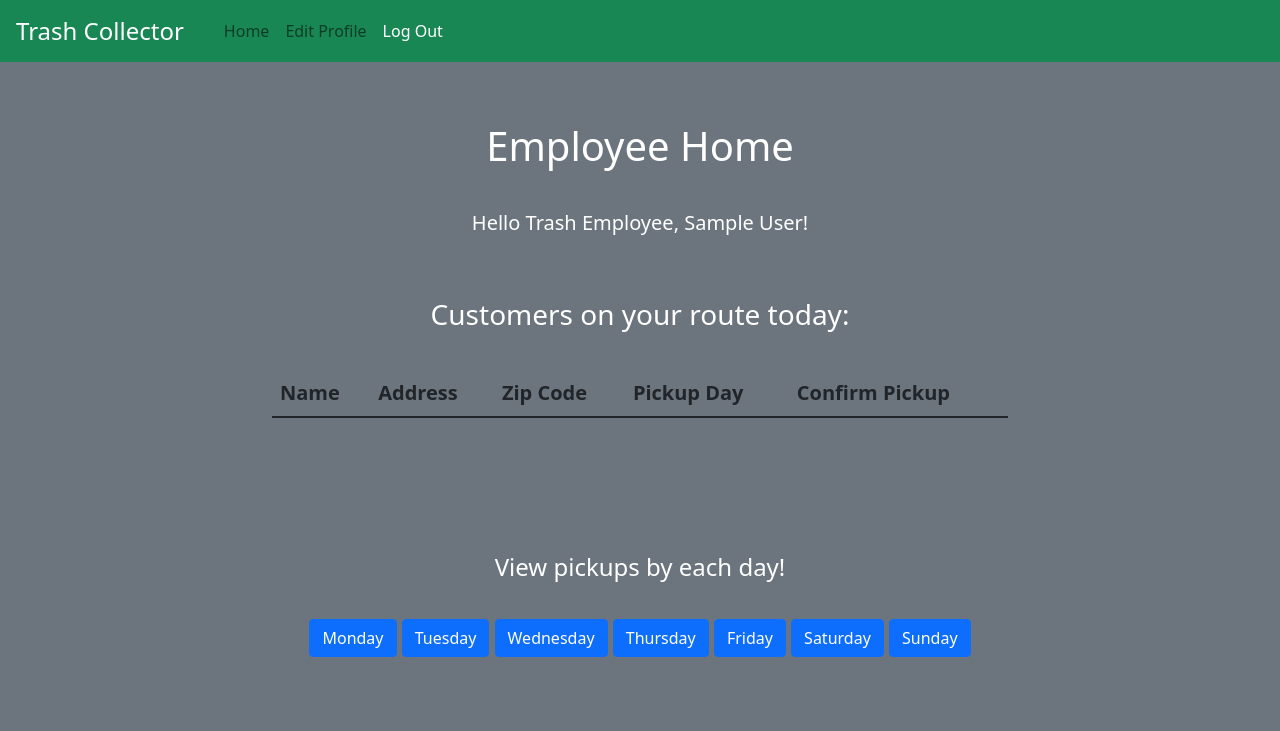
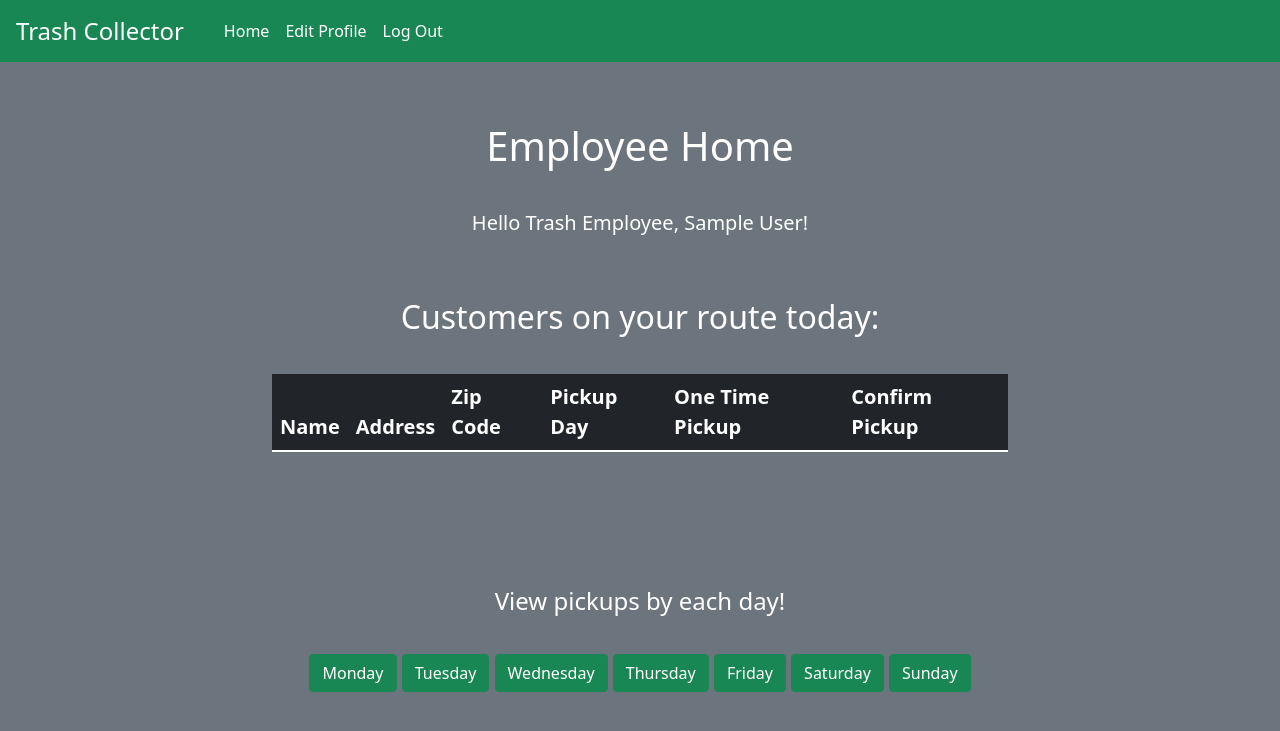
Before and after one commit to Payner01/dcc-trashcollector, a Django app: page /employees/ in a window 1280 px wide. Shown: the top 731 px of the page. Run offline with Django 3.2, Linux system fonts and the light colour scheme; a user stored in the database is signed in; tables that the repository leaves empty hold one stand-in row (values such as "Sample post"); lists and menus that the app fills with data are empty.

Commit message:
added styling to employee table

```diff
--- a/trash_collector/customers/templates/customers/index.html
+++ b/trash_collector/customers/templates/customers/index.html
@@ -7,7 +7,7 @@
 {% block content %}
   {% if user.is_authenticated %}
         <br />
-        Hello {{ logged_in_customer.name }}!<br />
+        Hello Trash Customer, {{ logged_in_customer.name }}!<br />
         Address: {{ logged_in_customer.address }} {{logged_in_customer.zip_code }}<br />
         Current balance: $ {{ logged_in_customer.balance }}.00
         <br />
--- a/trash_collector/employees/templates/employees/create.html
+++ b/trash_collector/employees/templates/employees/create.html
@@ -8,9 +8,11 @@
 
 <form action="{% url 'employees:create' %}" method="post">
     {% csrf_token %}
+    <br>
     Name: <input type="text" name="name" id="name"><br />
     Address: <input type="text" name="address" id="address"><br />
     Zip Code: <input type="text" name="zip_code" id="zip_code"><br />
+    <br>
     <input class="btn btn-success" type="submit" value="Register">
 </form>
 
--- a/trash_collector/employees/templates/employees/employee_base.html
+++ b/trash_collector/employees/templates/employees/employee_base.html
@@ -1,6 +1,6 @@
 {% extends 'base.html' %}
 
 {% block navbar %}
-    <a class="nav-item nav-link " href="{% url 'employees:index' %}">Home</a>
-    <a class="nav-item nav-link" href="{% url 'employees:edit_profile' %}">Edit Profile</a>
+    <a class="nav-item nav-link text-white" href="{% url 'employees:index' %}">Home</a>
+    <a class="nav-item nav-link text-white" href="{% url 'employees:edit_profile' %}">Edit Profile</a>
 {% endblock %}
--- a/trash_collector/employees/templates/employees/index.html
+++ b/trash_collector/employees/templates/employees/index.html
@@ -9,48 +9,46 @@
 <br>
 <br>
 <br>
-<h3>Customers on your route today:</h3>
+<h2>Customers on your route today:</h2>
 <br />
 
-      <table class="table table-striped">
+      <table class="table table-striped table-dark">
         <thead>
           <tr>
             <th scope="col">Name</th>
             <th scope="col">Address</th>
             <th scope="col">Zip Code</th>
             <th scope="col">Pickup Day</th>
+            <th scope="col">One Time Pickup</th>
             <th scope="col">Confirm Pickup</th>
           </tr>
         </thead>
-
         <tbody>
-
           <tr>
     {% for item in trash_picked_up %}
             <td>{{item.name}}</td>
             <td>{{item.address}}</td>
             <td>{{item.zip_code}}</td>
-            <td>{{item.weekly_pickup|default_if_none:""}}{{item.one_time_pickup|default_if_none:""}}</td>
+            <td>{{item.weekly_pickup|default_if_none:""}}</td>
+            <td>{{item.one_time_pickup|default_if_none:""}}</td>
             <td><a class="btn btn-success" href="{% url 'employees:confirm_pickup' item.id %}">Confirm Pickup</a></td>
           </tr>
       {% endfor %}
         </tbody>
-
       </table>
-
       <br>
       <br>
       <br>
       <br>
       <h4>View pickups by each day!</h4>
       <br>
-      <a class="btn btn-primary" href="{% url 'employees:search_daily_pickups' 'Monday' %}">Monday</a>
-      <a class="btn btn-primary" href="{% url 'employees:search_daily_pickups' 'Tuesday' %}">Tuesday</a>
-      <a class="btn btn-primary" href="{% url 'employees:search_daily_pickups' 'Wednesday' %}">Wednesday</a>
-      <a class="btn btn-primary" href="{% url 'employees:search_daily_pickups' 'Thursday' %}">Thursday</a>
-      <a class="btn btn-primary" href="{% url 'employees:search_daily_pickups' 'Friday' %}">Friday</a>
-      <a class="btn btn-primary" href="{% url 'employees:search_daily_pickups' 'Saturday' %}">Saturday</a>
-      <a class="btn btn-primary" href="{% url 'employees:search_daily_pickups' 'Sunday' %}">Sunday</a>
+      <a class="btn btn-success" href="{% url 'employees:search_daily_pickups' 'Monday' %}">Monday</a>
+      <a class="btn btn-success" href="{% url 'employees:search_daily_pickups' 'Tuesday' %}">Tuesday</a>
+      <a class="btn btn-success" href="{% url 'employees:search_daily_pickups' 'Wednesday' %}">Wednesday</a>
+      <a class="btn btn-success" href="{% url 'employees:search_daily_pickups' 'Thursday' %}">Thursday</a>
+      <a class="btn btn-success" href="{% url 'employees:search_daily_pickups' 'Friday' %}">Friday</a>
+      <a class="btn btn-success" href="{% url 'employees:search_daily_pickups' 'Saturday' %}">Saturday</a>
+      <a class="btn btn-success" href="{% url 'employees:search_daily_pickups' 'Sunday' %}">Sunday</a>
   {% else %}
     <p>You are at the employee index, but you are not logged in.</p>
     <a href="{% url 'login' %}">Log In</a>
--- a/trash_collector/employees/templates/employees/search_daily_pickups.html
+++ b/trash_collector/employees/templates/employees/search_daily_pickups.html
@@ -1,6 +1,6 @@
 {% extends 'employees/employee_base.html' %}
 
-{% block title %}{% block header %} Employee Day Route {% endblock %}{% endblock %}
+{% block title %}{% block header %} Employee {{day_of_week}} Route {% endblock %}{% endblock %}
 
 {% block content %}
 <br />
@@ -9,9 +9,8 @@
 <br />
 <br />
 <br />
-<h3>Customers on {{day_of_week}}</h3>
 <br />
-    <table class="table table-striped">
+    <table class="table table-striped table-dark">
       <thead>
         <tr>
           <th scope="col">Name</th>
@@ -27,7 +26,6 @@
           <td>{{item.name}}</td>
           <td>{{item.address}}</td>
           <td>{{item.zip_code}}</td>
-
       </tr>
       {% endfor %}
       </tbody>
```
